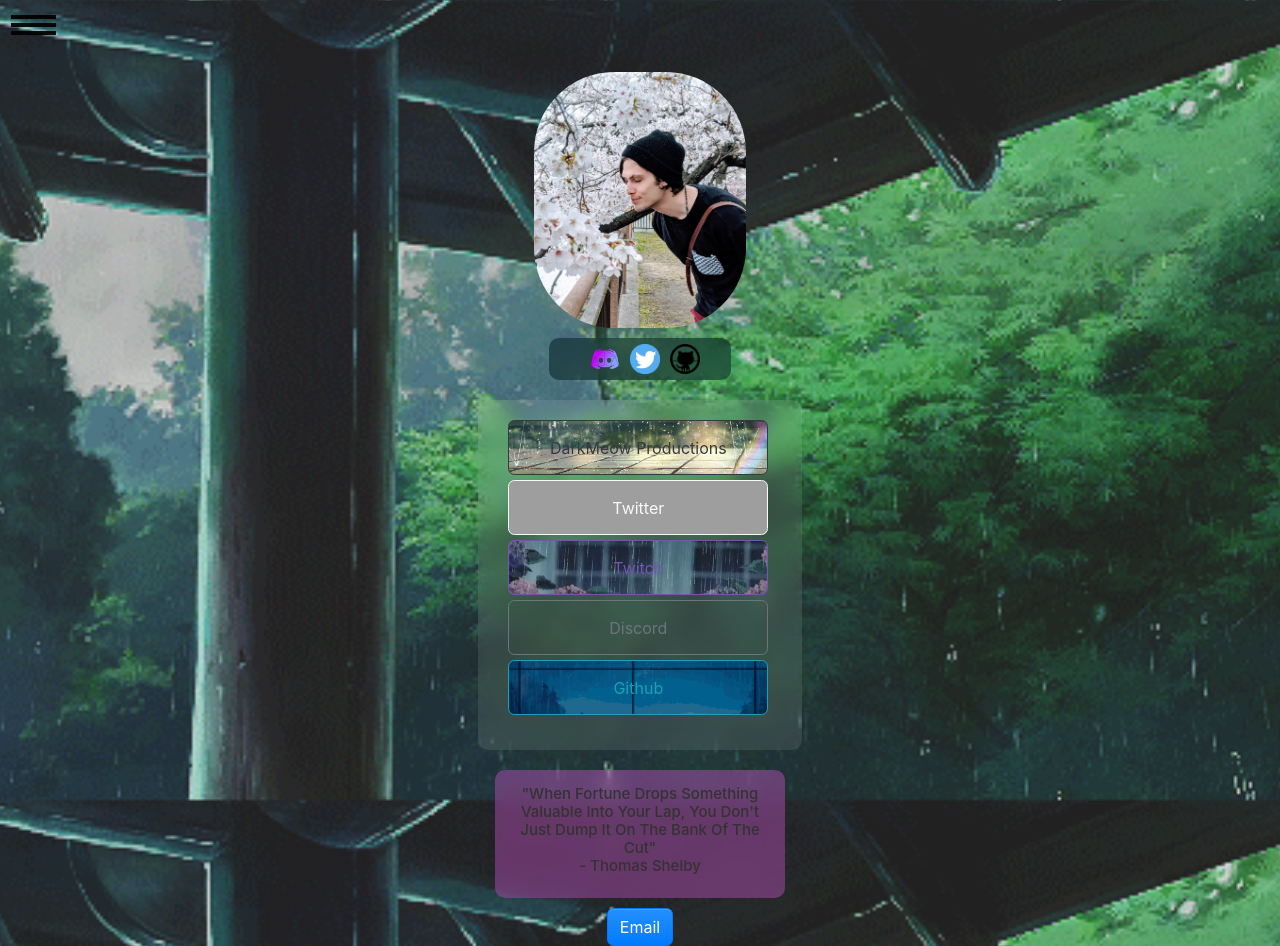
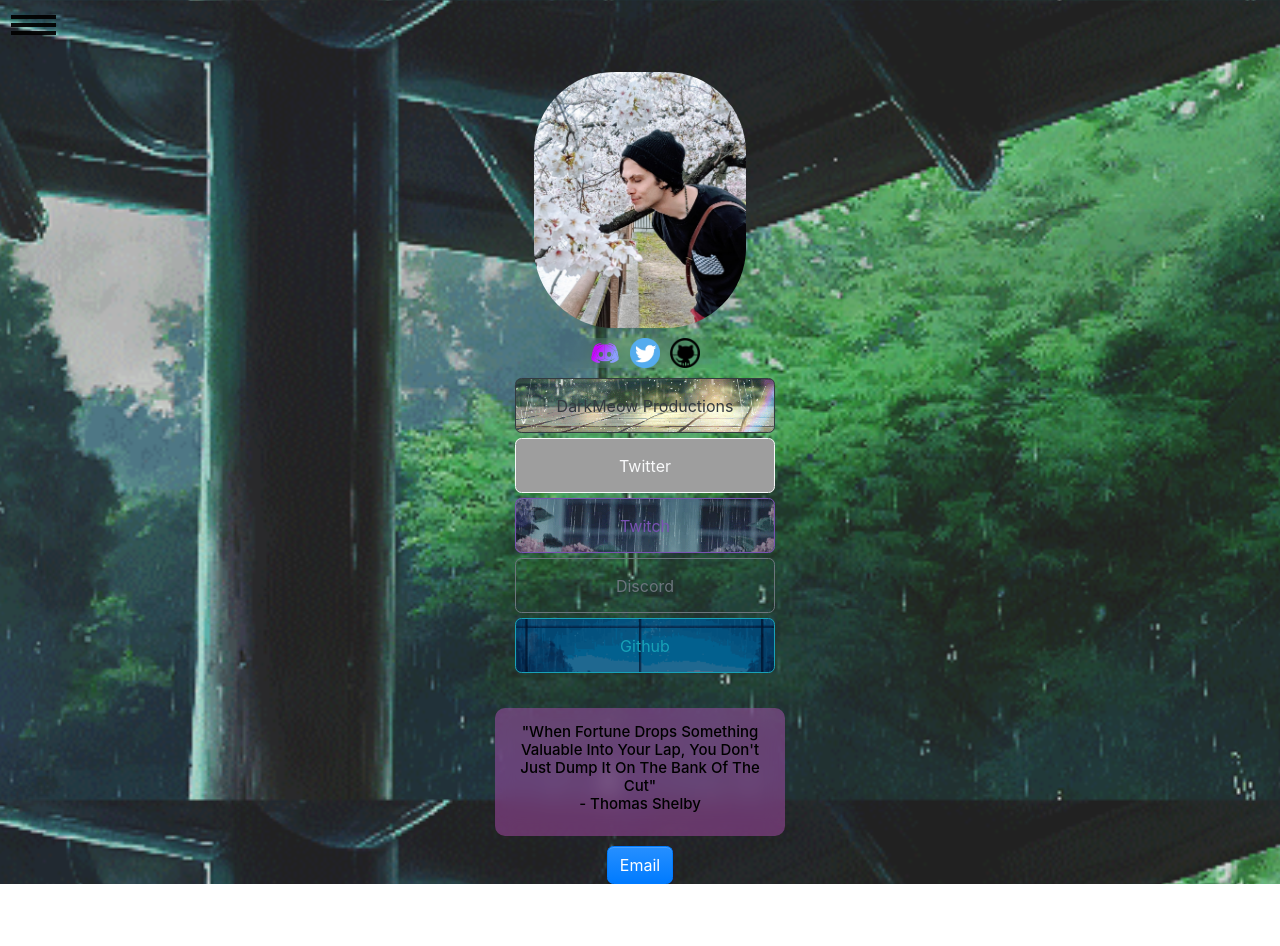
Before and after one commit to Darkskittlz/bootstrap-playground, a website: page index.html in a window 1280 px wide. After the commit the page ends 884 px from the top, so only its background shows below. Drawn offline with nearby package versions, Linux system fonts and the light colour scheme; grey boxes are pictures that could not be loaded; a script that the page names is missing.

Commit message:
further css changes

```diff
--- a/assets/css/home.css
+++ b/assets/css/home.css
@@ -103,8 +103,8 @@
 }
 
 #main {
-  overflow:auto;
   padding-bottom: 30px; /* this needs to be bigger than footer height*/
+  width: 250px;
 }
 
 div#banner.container {
@@ -129,24 +129,26 @@
   border: 0px solid black;
 }
 
-.icon {
-  height: 30px;
-  margin-top: 2px;
-  border-radius: 10px;
-  margin: 1px auto;
-  margin-left: 10px;
+
+#icons {
+  display: flex;
+  justify-content: center;
+  flex-direction: row;
+  margin: 10px;
+
+
 }
 
-div#icons.container {
-  padding: 5px;
-  width: 16%;
-  margin: 10px auto;
+#iconsMain {
+  backdrop-filter: blur(10px);
+  width: 14%;
   display: flex;
   justify-content: center;
-  align-items: center;
-  border-radius: 10px;
-  background-color: rgba(7, 35, 36, 0.549);
-  backdrop-filter: blur(10px);
+}
+
+#icons img {
+  height: 30px;
+  margin-left: 10px;
 }
 
 div#main.example-row.clear-top.container {
@@ -200,8 +202,8 @@
   backdrop-filter: blur(10px);
   border-radius: 10px;
   margin-bottom: 10px;
-  margin-top: 10px;
   padding: 15px;
+  color: black;
 }
 
 
--- a/index.html
+++ b/index.html
@@ -29,26 +29,24 @@
     <img src="img/japanCherryBlossoms.jpg">
   </div>
 
-  <div id="icons" class="container">
+  <div id="icons" class="col-xs-11 col-xs-offset-1">
+    <div id="iconsMain">
       <a href="https://discord.gg/mfRGQXh2"><img class="icon" src="img/discord2.png"></a>
       <a href="https://twitter.com/Darkskittlz1"><img class="icon" src="img/twitter3.png"></a>
       <a href="https://github.com/Darkskittlz"><img class="icon" src="img/github.png"></a>
+    </div>
   </div>
 
 
 
 
-  <div id="wrap" class="example-container">
-    <div id="main" class="example-row clear-top container">
-      <div class="example-content-main">
-        <div class="row">
+  <div id="wrap" class="container-fluid">
+    <div id="main" class="col-xs-11 col-xs-offset-1">
       <a href='https://darkmeowproductions.com'><button type="button" class="btn btn-outline-dark">DarkMeow Productions</button></a>
       <a href="https://twitter.com/Darkskittlz1"><button type="button" class="btn btn-outline-light" >Twitter</button></a>
       <a href="https://twitch.tv/darkskiiittles"><button type="button" class="btn btn-outline-success" >Twitch</button></a>
       <a href="https://discord.gg/mfRGQXh2"><button type="button" class="btn btn-outline-secondary" >Discord</button></a>
       <a href="https://github.com/Darkskittlz"><button type="button" class="btn btn-outline-info">Github</button></a>
-        </div>
-      </div>
     </div>
   </div>
 
```
Lines whose indentation alone changed are shown as unchanged.
